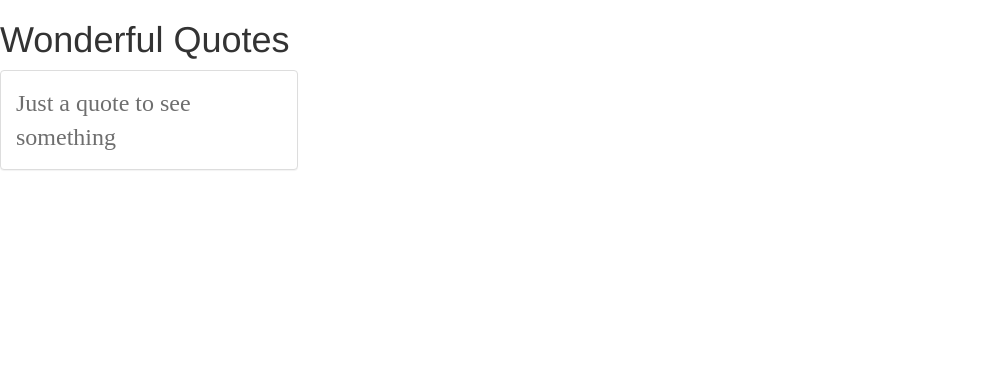
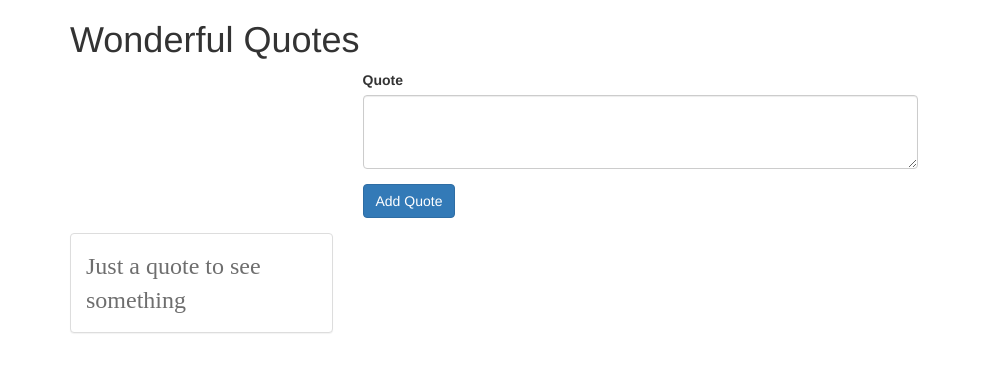
Before and after one commit to leila100/wonderfulQuotes, a Vue app: page / in a window 1280 px wide. Shown: the top 372 px of the page, without its empty margins (0-981 px from the left). Built offline with nearby package versions, Linux system fonts and the light colour scheme; a web font is replaced by a local one.

Commit message:
Implement adding a quote

```diff
--- a/src/App.vue
+++ b/src/App.vue
@@ -1,12 +1,15 @@
 <template>
-  <div>
+  <div class="container">
     <h1>Wonderful Quotes</h1>
+    <NewQuote @quoteAdded="addQuote" />
     <QuoteGrid :quotes="quotes" />
   </div>
 </template>
 
 <script>
 import QuoteGrid from "./components/QuoteGrid.vue";
+import NewQuote from "./components/NewQuote.vue";
+
 export default {
   name: "App",
   data() {
@@ -17,6 +20,12 @@
   },
   components: {
     QuoteGrid,
+    NewQuote,
+  },
+  methods: {
+    addQuote(quote) {
+      this.quotes.push(quote);
+    },
   },
 };
 </script>
--- /dev/null
+++ b/src/components/NewQuote.vue
@@ -0,0 +1,31 @@
+<template>
+  <div class="row">
+    <form>
+      <div class="col-sm-8 col-sm-offset-2 col-xs-12 col-md-6 col-md-offset-3 form-group">
+        <label>Quote</label>
+        <textarea class="form-control" rows="3" v-model="quote"></textarea>
+      </div>
+      <div class="col-sm-8 col-sm-offset-2 col-xs-12 col-md-6 col-md-offset-3 form-group">
+        <button class="btn btn-primary" @click.prevent="createNew">Add Quote</button>
+      </div>
+    </form>
+  </div>
+</template>
+
+<script>
+export default {
+  data() {
+    return {
+      quote: "",
+    };
+  },
+  methods: {
+    createNew() {
+      this.$emit("quoteAdded", this.quote);
+      this.quote = "";
+    },
+  },
+};
+</script>
+
+<style></style>
```
